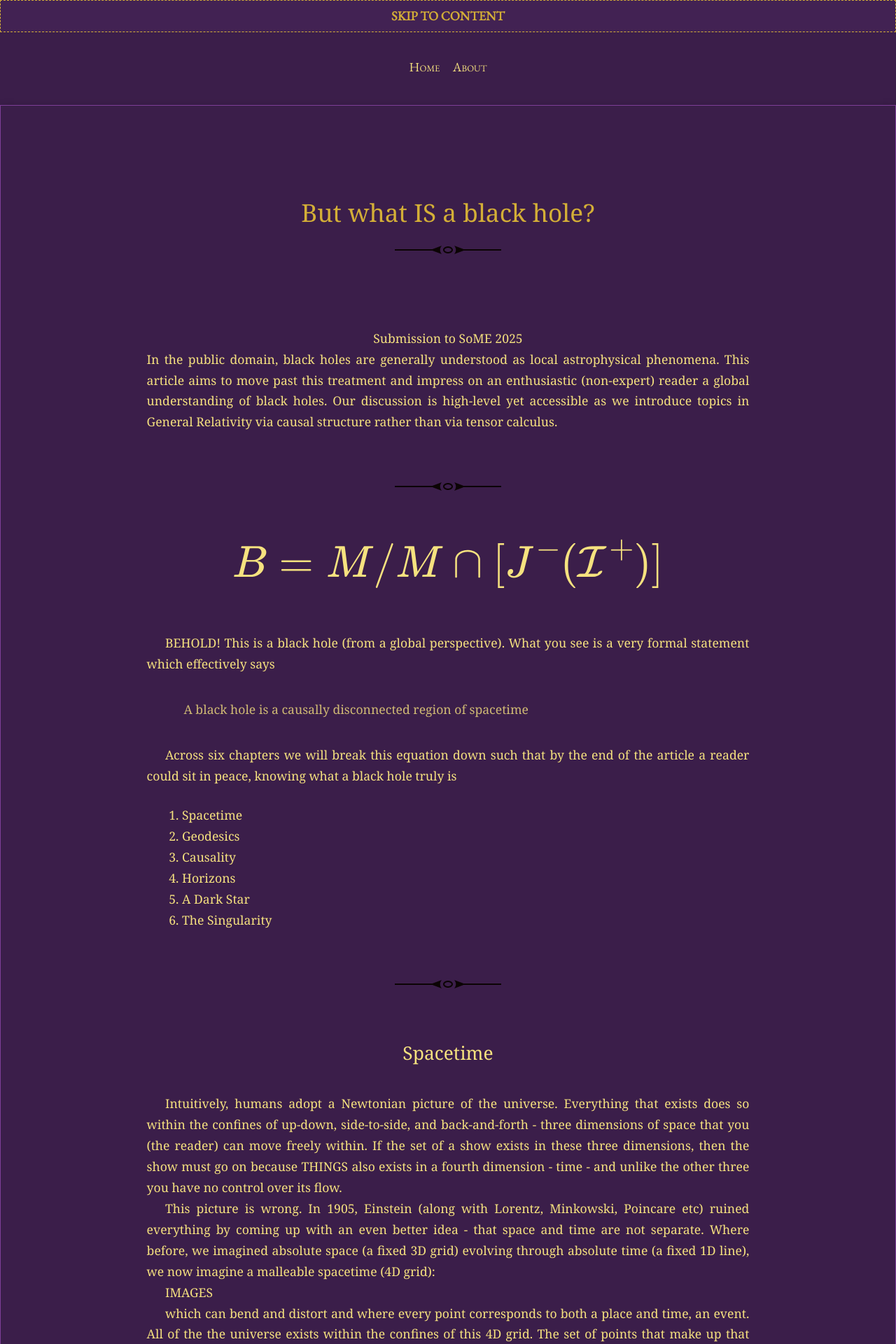
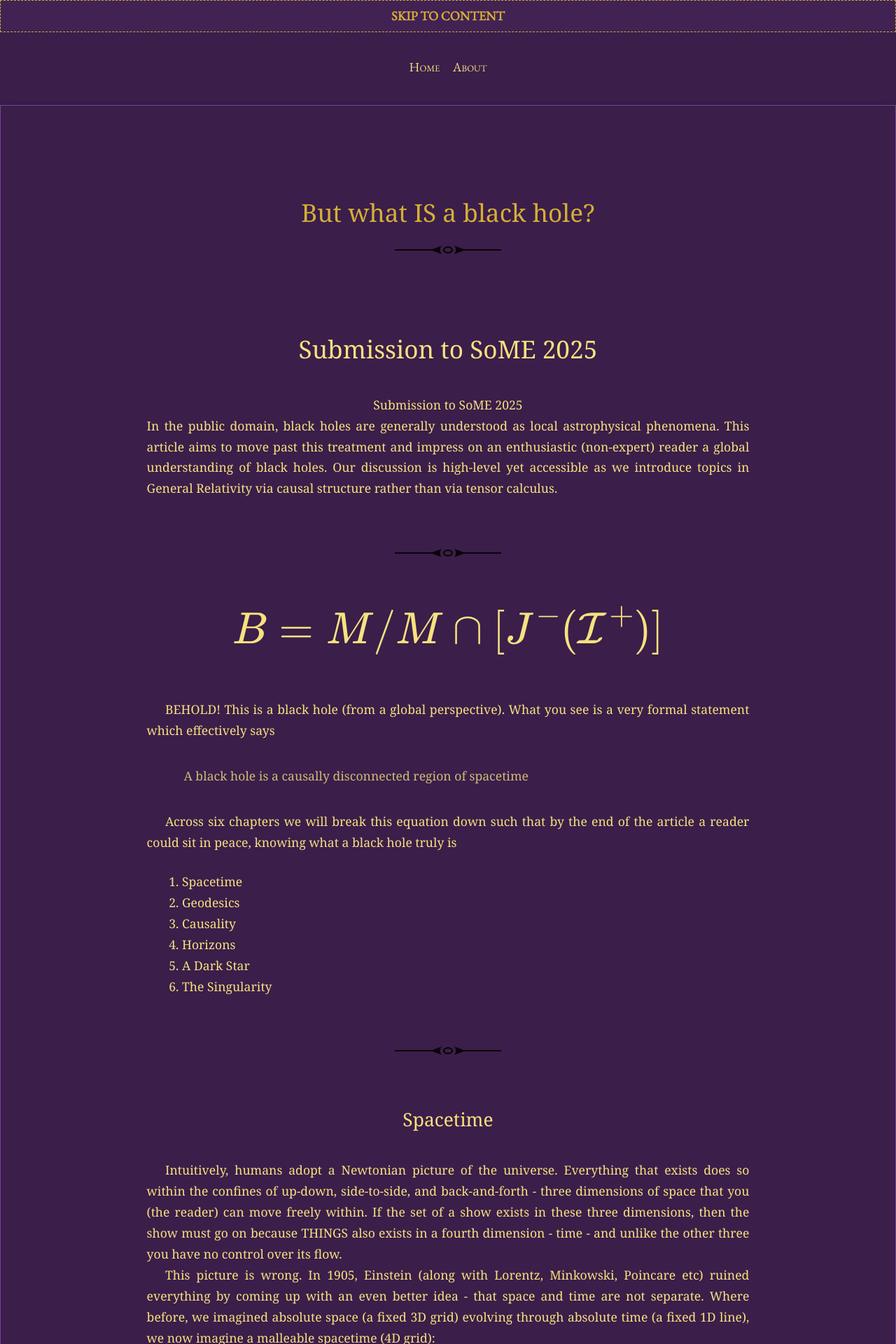
Before and after one commit to GangaSM/Meditations-on-Second-Philosophy, a Jekyll site: the page built from _posts/2025-06-13-blackhole.md, in a window 1280 px wide. Shown: the top 1920 px of the page at 70% size. Built offline with Jekyll 4.4.1, drawn with Linux system fonts in a browser that asks for light colours.

Commit message:
Update post.html

```diff
--- a/_layouts/post.html
+++ b/_layouts/post.html
@@ -16,6 +16,12 @@ layout: default
     </h1>
   {% endif %}
 
+  {% if page.subtitle %}
+    <h2 class="post-subtitle" itemprop="alternativeHeadline">
+      {{ page.subtitle }}
+    </h2>
+  {% endif %}
+
   <div class="post-content e-content" itemprop="articleBody">
     {{ content }}
   </div>
```
